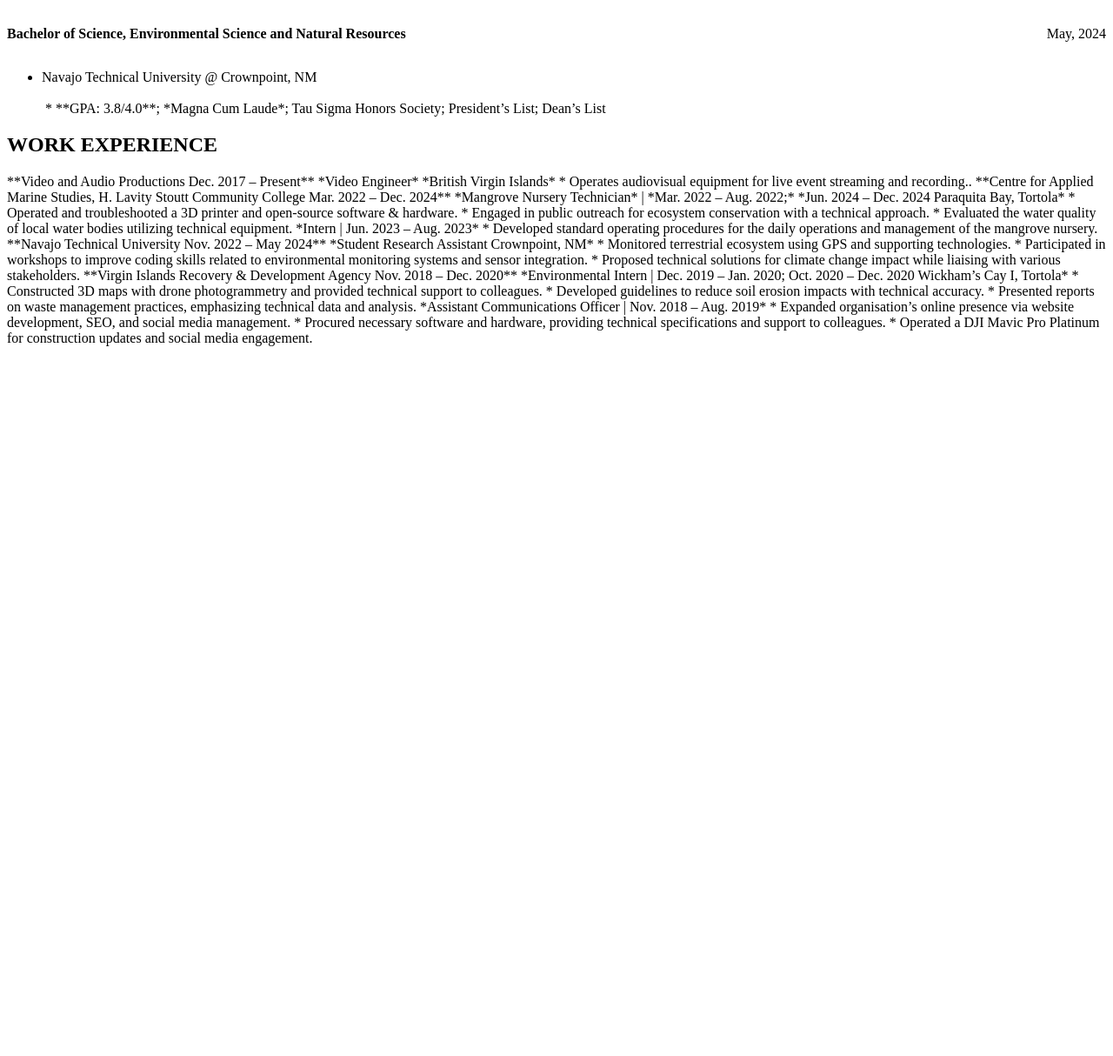
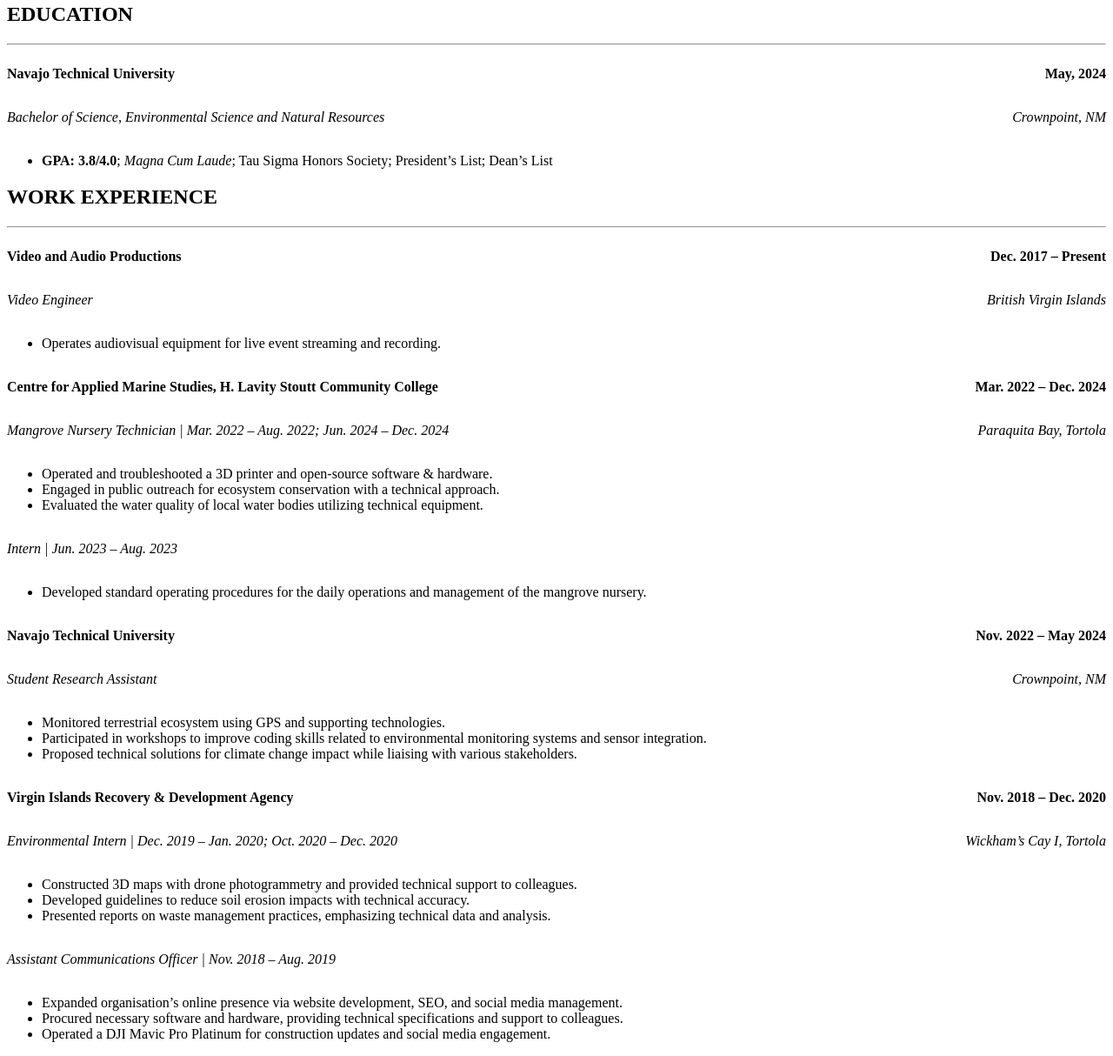
Before and after one commit to khaliidrahiim/khaliidrahiim.github.io, a plain HTML site: page index.html in a window 1280 px wide. Shown: the part 308-1522 px from the top of the page at 87% size. Before the commit the page ends 800 px from the top, so only its background shows below. Drawn offline with Linux system fonts and the light colour scheme.

Commit message:
Update to structure

```diff
--- a/index.html
+++ b/index.html
@@ -12,12 +12,14 @@
 
   <header>
     <h1>N'Khoy Stoutt</h1>
-    <p>nkhoykrstoutt@gmail.com | (284) 496-8862 | Tortola, BVI | <a href="http://linkedin.com/in/nkhoystoutt">LinkedIn</a></p>
+    <p>nkhoykrstoutt@gmail.com | (284) 496-8862 | Tortola, BVI | <a
+        href="http://linkedin.com/in/nkhoystoutt">LinkedIn</a></p>
   </header>
-
+  <hr>
   <main>
     <section>
       <h2>CERTIFICATIONS, SKILLS & INTERESTS</h2>
+      <hr>
       <ul>
         <li><b>Certifications:</b> CXCs (Information Technology, Electronic Document Preparation & Management, English
           A, Mathematics, Theatre Arts); Certificate of Achievement in Foreign Language (Spanish)</li>
@@ -30,55 +32,63 @@
 
     <section>
       <h2>EDUCATION</h2>
+      <hr>
+      <p class="workplace">Navajo Technical University</p><p class="date">May, 2024</p>
+      <p class="subject">Bachelor of Science, Environmental Science and Natural Resources</p><p class="location">Crownpoint, NM</p>
+      <ul>
+        <li><strong>GPA: 3.8/4.0</strong>; <em>Magna Cum Laude</em>; Tau Sigma Honors Society; President’s List; Dean’s
+          List</li>
+      </ul>
 
-      <p class="subject"><strong>Bachelor of Science, Environmental Science and Natural Resources</strong></p><p class="date">May, 2024</p>
+    </section>
+
+    <section>
+      <h2>WORK EXPERIENCE</h2>
+      <hr>
+      <p class="workplace">Video and Audio Productions</p><p class="date">Dec. 2017 – Present</p>
+      <p class="subject">Video Engineer</p><p class="location">British Virgin Islands</p>
       <ul>
-        <li>Navajo Technical University @ Crownpoint, NM</li>
-        <p><span></span>  <span></span></p>
+        <li>Operates audiovisual equipment for live event streaming and recording.</li>
+      </ul>
 
+      <p class="workplace">Centre for Applied Marine Studies, H. Lavity Stoutt Community College</p><p class="date">Mar. 2022 – Dec. 2024</p>
+      <p class="subject">Mangrove Nursery Technician | Mar. 2022 – Aug. 2022; Jun. 2024 – Dec. 2024</p><p class="location"> Paraquita Bay, Tortola</p>
+      <ul>
+        <li>Operated and troubleshooted a 3D printer and open-source software & hardware.</li>
+        <li>Engaged in public outreach for ecosystem conservation with a technical approach.</li>
+        <li>Evaluated the water quality of local water bodies utilizing technical equipment.</li>
+      </ul>
 
+      <p class="subject">Intern | Jun. 2023 – Aug. 2023</p>
+      <ul>
+        <li>Developed standard operating procedures for the daily operations and management of the mangrove nursery.
+        </li>
+      </ul>
 
-        * **GPA: 3.8/4.0**; *Magna Cum Laude*; Tau Sigma Honors Society; President’s List; Dean’s List
+      <p class="workplace">Navajo Technical University</p><p class="date">Nov. 2022 – May 2024</p>
+      <p class="subject">Student Research Assistant</p><p class="location">Crownpoint, NM</p>
+      <ul>
+        <li>Monitored terrestrial ecosystem using GPS and supporting technologies.</li>
+        <li>Participated in workshops to improve coding skills related to environmental monitoring systems and sensor
+          integration.</li>
+        <li>Proposed technical solutions for climate change impact while liaising with various stakeholders.</li>
+      </ul>
+
+      <p class="workplace">Virgin Islands Recovery & Development Agency</p><p class="date">Nov. 2018 – Dec. 2020</p>
+      <p class="subject">Environmental Intern | Dec. 2019 – Jan. 2020; Oct. 2020 – Dec. 2020</p><p class="location"> Wickham’s Cay I, Tortola</p>
+      <ul>
+        <li>Constructed 3D maps with drone photogrammetry and provided technical support to colleagues.</li>
+        <li>Developed guidelines to reduce soil erosion impacts with technical accuracy.</li>
+        <li>Presented reports on waste management practices, emphasizing technical data and analysis.</li>
+      </ul>
+
+      <p class="subject">Assistant Communications Officer | Nov. 2018 – Aug. 2019</p>
+      <ul>
+        <li>Expanded organisation’s online presence via website development, SEO, and social media management.</li>
+        <li>Procured necessary software and hardware, providing technical specifications and support to colleagues.</li>
+        <li>Operated a DJI Mavic Pro Platinum for construction updates and social media engagement.</li>
       </ul>
     </section>
-    <h2>WORK EXPERIENCE</h2>
-
-    **Video and Audio Productions Dec. 2017 – Present**
-    *Video Engineer* *British Virgin Islands*
-
-    * Operates audiovisual equipment for live event streaming and recording..
-
-    **Centre for Applied Marine Studies, H. Lavity Stoutt Community College Mar. 2022 – Dec. 2024**
-    *Mangrove Nursery Technician* | *Mar. 2022 – Aug. 2022;* *Jun. 2024 – Dec. 2024 Paraquita Bay, Tortola*
-
-    * Operated and troubleshooted a 3D printer and open-source software & hardware.
-    * Engaged in public outreach for ecosystem conservation with a technical approach.
-    * Evaluated the water quality of local water bodies utilizing technical equipment.
-
-    *Intern | Jun. 2023 – Aug. 2023*
-
-    * Developed standard operating procedures for the daily operations and management of the mangrove nursery.
-
-    **Navajo Technical University Nov. 2022 – May 2024**
-    *Student Research Assistant Crownpoint, NM*
-
-    * Monitored terrestrial ecosystem using GPS and supporting technologies.
-    * Participated in workshops to improve coding skills related to environmental monitoring systems and sensor
-    integration.
-    * Proposed technical solutions for climate change impact while liaising with various stakeholders.
-
-    **Virgin Islands Recovery & Development Agency Nov. 2018 – Dec. 2020**
-    *Environmental Intern | Dec. 2019 – Jan. 2020; Oct. 2020 – Dec. 2020 Wickham’s Cay I, Tortola*
-
-    * Constructed 3D maps with drone photogrammetry and provided technical support to colleagues.
-    * Developed guidelines to reduce soil erosion impacts with technical accuracy.
-    * Presented reports on waste management practices, emphasizing technical data and analysis.
-
-    *Assistant Communications Officer | Nov. 2018 – Aug. 2019*
-
-    * Expanded organisation’s online presence via website development, SEO, and social media management.
-    * Procured necessary software and hardware, providing technical specifications and support to colleagues.
-    * Operated a DJI Mavic Pro Platinum for construction updates and social media engagement.
   </main>
 </body>
 
--- a/style.css
+++ b/style.css
@@ -5,9 +5,23 @@
 .date {
   text-align: right;
   width: 30%;
+  font-weight: bold;
+}
+
+.workplace {
+  text-align: left;
+  width: 70%;
+  font-weight: bold;
 }
 
 .subject {
   text-align: left;
-  width: 70%;
+  width: 75%;
+  font-style: italic;
 }
+
+.location {
+  text-align: right;
+  width: 25%;
+  font-style: italic;
+}
```
